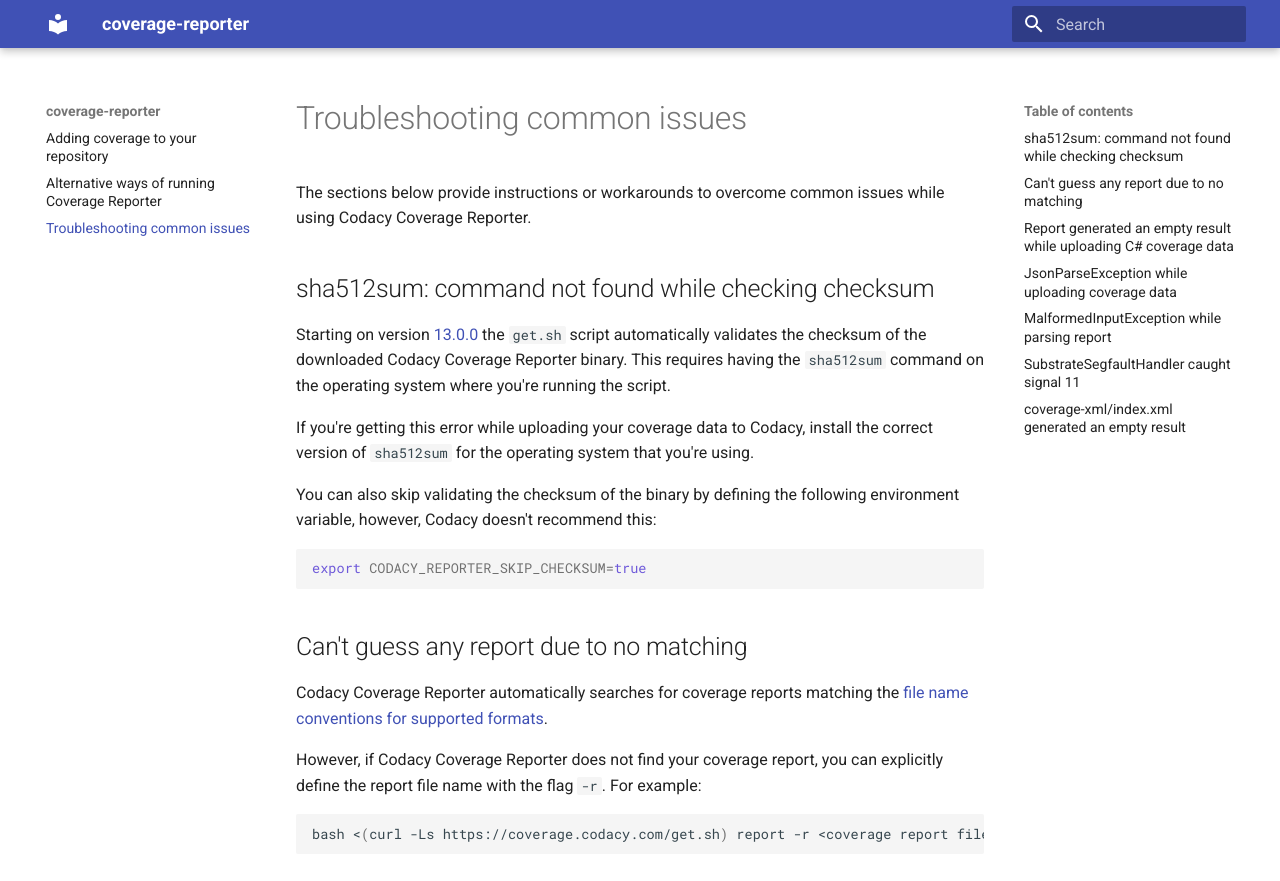
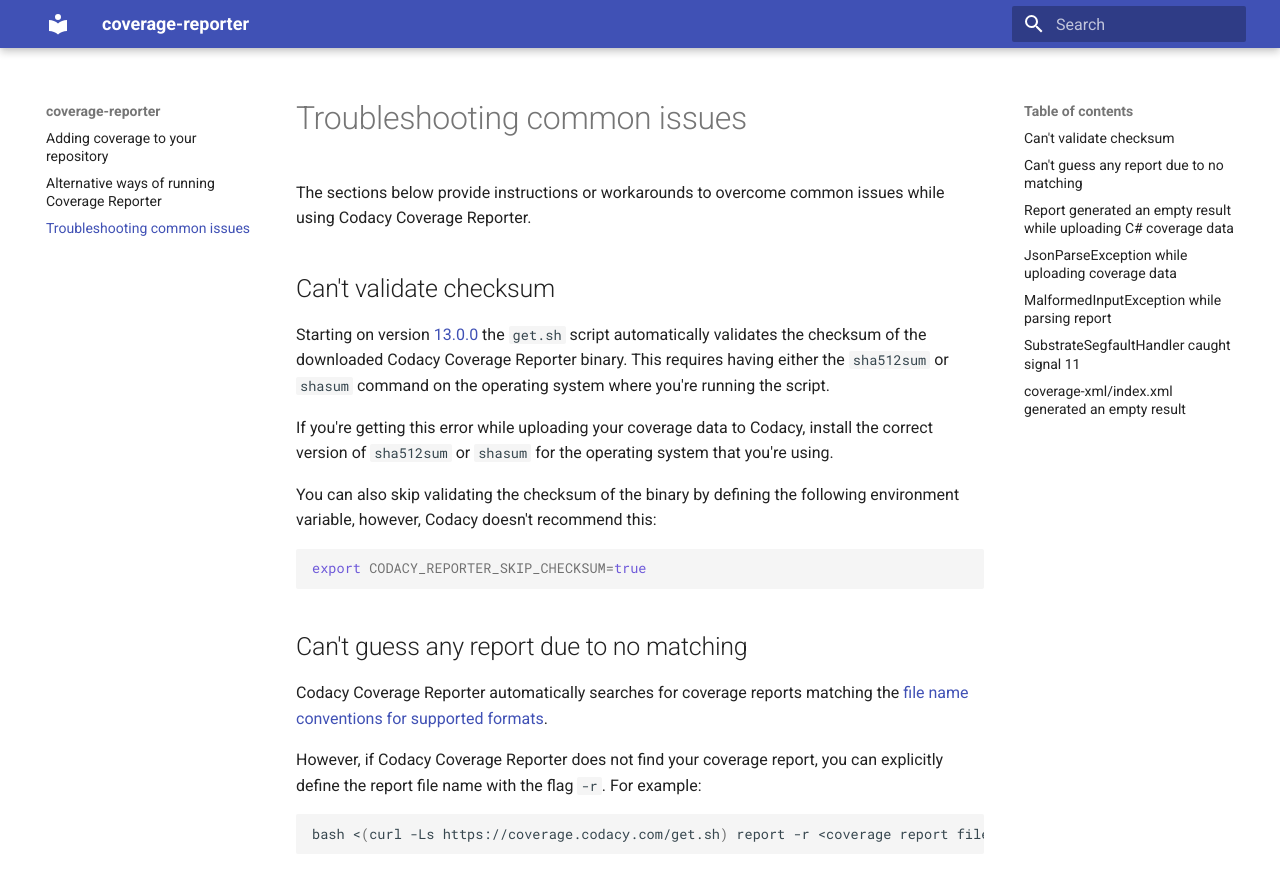
Before and after one commit to codacy/codacy-coverage-reporter, an MkDocs documentation site: the page built from docs/troubleshooting-common-issues.md, in a window 1280 px wide and 900 px high. Shown: the top 881 px of the window. Built offline with MkDocs 1.6.1 and Material for MkDocs 9.7.7, drawn with Linux system fonts in a browser that asks for light colours.

```diff
--- a/docs/troubleshooting-common-issues.md
+++ b/docs/troubleshooting-common-issues.md
@@ -6,11 +6,11 @@
 
 The sections below provide instructions or workarounds to overcome common issues while using Codacy Coverage Reporter.
 
-## sha512sum: command not found while checking checksum {: id="checksum"}
+## Can't validate checksum {: id="checksum"}
 
-Starting on version [13.0.0](https://github.com/codacy/codacy-coverage-reporter/releases/tag/13.0.0) the `get.sh` script automatically validates the checksum of the downloaded Codacy Coverage Reporter binary. This requires having the `sha512sum` command on the operating system where you're running the script.
+Starting on version [13.0.0](https://github.com/codacy/codacy-coverage-reporter/releases/tag/13.0.0) the `get.sh` script automatically validates the checksum of the downloaded Codacy Coverage Reporter binary. This requires having either the `sha512sum` or `shasum` command on the operating system where you're running the script.
 
-If you're getting this error while uploading your coverage data to Codacy, install the correct version of `sha512sum` for the operating system that you're using.
+If you're getting this error while uploading your coverage data to Codacy, install the correct version of `sha512sum` or `shasum` for the operating system that you're using.
 
 You can also skip validating the checksum of the binary by defining the following environment variable, however, Codacy doesn't recommend this:
 
```
Also changed, not shown: 1 other file.
